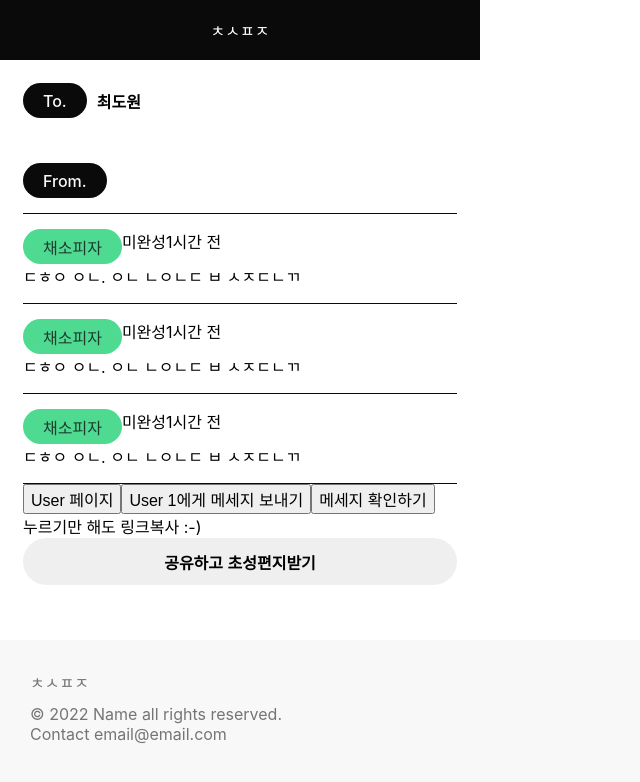
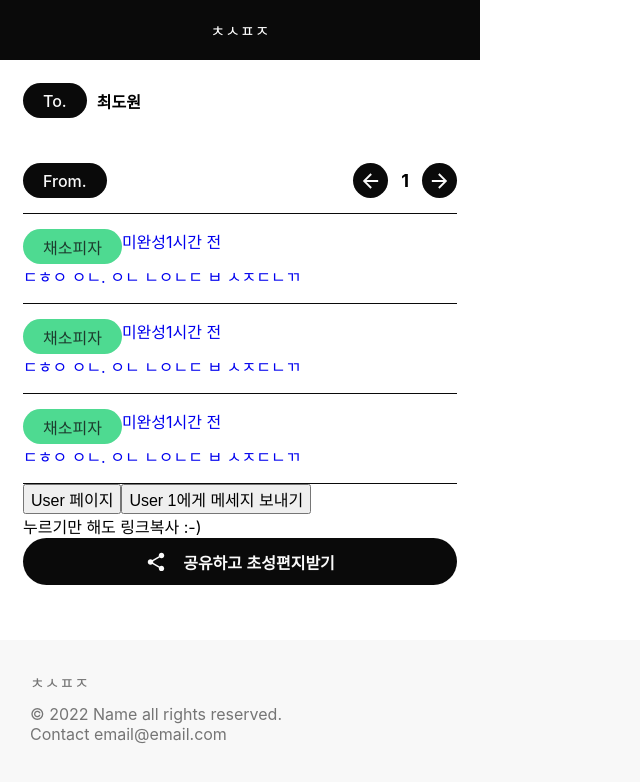
Before and after one commit to roundshoulder/cs-letter-frontend, a React (Create React App) app: page /cs-letter-frontend/1 in a window 1280 px wide. Shown: the top 782 px of the page, without its empty margins (0-640 px from the left). Built offline with nearby package versions, Linux system fonts and the light colour scheme.

Commit message:
:sparkles: Create Page Bottom Button
Create Page Bottom Button

```diff
--- a/package.json
+++ b/package.json
@@ -15,6 +15,7 @@
     "axios": "^1.1.3",
     "react": "^18.2.0",
     "react-dom": "^18.2.0",
+    "react-icons": "^4.6.0",
     "react-query": "^3.39.2",
     "react-router-dom": "^6.4.3",
     "react-scripts": "5.0.1",
--- a/src/components/Button.tsx
+++ b/src/components/Button.tsx
@@ -1,25 +1,35 @@
 import { css } from '@emotion/css';
 import { ReactNode } from 'react';
 import Theme from '../assets/Theme';
-
-const button = css`
-  height: 47px;
-  width: 100%;
-  border: none;
-  border-radius: 47px;
-  display: flex;
-  justify-content: center;
-  align-items: center;
-  font-weight: ${Theme.fontWeight.semibold};
-`;
+import { MdShare } from 'react-icons/md';
 
 type Props = {
   enable?: boolean;
+  isShare?: boolean;
   children: ReactNode;
 };
 
-function Button({ enable = true, children }: Props) {
-  return <button className={`${button} ${Theme.color[10]}`}>{children}</button>;
+function Button({ enable = true, isShare = false, children }: Props) {
+  const button = css`
+    gap: 16px;
+    width: 100%;
+    height: 47px;
+    border-radius: 47px;
+    border: none;
+    display: flex;
+    align-items: center;
+    justify-content: center;
+    font-weight: ${Theme.fontWeight.semibold};
+    color: ${enable ? Theme.color.white : Theme.color.black};
+    background-color: ${enable ? Theme.color.black : Theme.color.white};
+  `;
+
+  return (
+    <button className={button}>
+      {isShare && <MdShare size={22} />}
+      {children}
+    </button>
+  );
 }
 
 export default Button;
--- a/src/components/MessageListRenderItem.tsx
+++ b/src/components/MessageListRenderItem.tsx
@@ -1,4 +1,5 @@
 import { css } from '@emotion/css';
+import { Link } from 'react-router-dom';
 import Tag from './Tag';
 
 const container = css`
@@ -13,6 +14,7 @@ const header = css`
 
 function MessageListRenderItem() {
   return (
+    <Link to="/read/1">
       <div className={container}>
         <div className={header}>
           <Tag color={4} text="채소피자" />
@@ -21,6 +23,7 @@ function MessageListRenderItem() {
         </div>
         <span>ㄷㅎㅇ ㅇㄴ. ㅇㄴ ㄴㅇㄴㄷ ㅂ ㅅㅈㄷㄴㄲ</span>
       </div>
+    </Link>
   );
 }
 
--- a/src/pages/User.tsx
+++ b/src/pages/User.tsx
@@ -4,6 +4,8 @@ import Theme from '../assets/Theme';
 import Button from '../components/Button';
 import MessageListRenderItem from '../components/MessageListRenderItem';
 import Tag from '../components/Tag';
+import { MdOutlineArrowBack, MdOutlineArrowForward } from 'react-icons/md';
+import { useState } from 'react';
 
 const profile = css`
   display: flex;
@@ -13,9 +15,35 @@ const profile = css`
   font-weight: ${Theme.fontWeight.semibold};
   margin-bottom: 30px;
 `;
+
 const nav = css`
+  display: flex;
+  flex-direction: row;
+  justify-content: space-between;
   padding: 15px 0px 15px 0px;
   border-bottom: solid 1px #0a0a0a;
+`;
+
+const arrowButtonContainer = css`
+  display: flex;
+  flex-direction: row;
+  align-items: center;
+  font-size: 18px;
+  font-weight: ${Theme.fontWeight.bold};
+  gap: 13px;
+`;
+
+const arrowButton = css`
+  display: flex;
+  justify-content: center;
+  align-items: center;
+  border: none;
+  width: 35px;
+  height: 35px;
+  border-radius: 35px;
+  font-size: 24px;
+  color: ${Theme.color.white};
+  background-color: ${Theme.color.black};
 `;
 
 const messages = [
@@ -40,6 +68,8 @@ const messages = [
 ];
 
 function User() {
+  const [page, setPage] = useState(1);
+  console.log(page);
   return (
     <>
       <div className={profile}>
@@ -48,6 +78,15 @@ function User() {
       </div>
       <div className={nav}>
         <Tag text="From." />
+        <div className={arrowButtonContainer}>
+          <button className={arrowButton} onClick={() => setPage(v => v - 1)}>
+            <MdOutlineArrowBack />
+          </button>
+          {page}
+          <button className={arrowButton} onClick={() => setPage(v => v + 1)}>
+            <MdOutlineArrowForward />
+          </button>
+        </div>
       </div>
       {messages.map(() => (
         <MessageListRenderItem />
@@ -58,11 +97,9 @@ function User() {
       <Link to="/create/1">
         <button>User 1에게 메세지 보내기</button>
       </Link>
-      <Link to="/read/1">
-        <button>메세지 확인하기</button>
-      </Link>
+
       <div>{`누르기만 해도 링크복사 :-)`}</div>
-      <Button>공유하고 초성편지받기</Button>
+      <Button isShare={true}>공유하고 초성편지받기</Button>
     </>
   );
 }
```
Also changed, not shown: 1 other file (tests, documents, lock files or other folders). Lines whose indentation alone changed are shown as unchanged.
